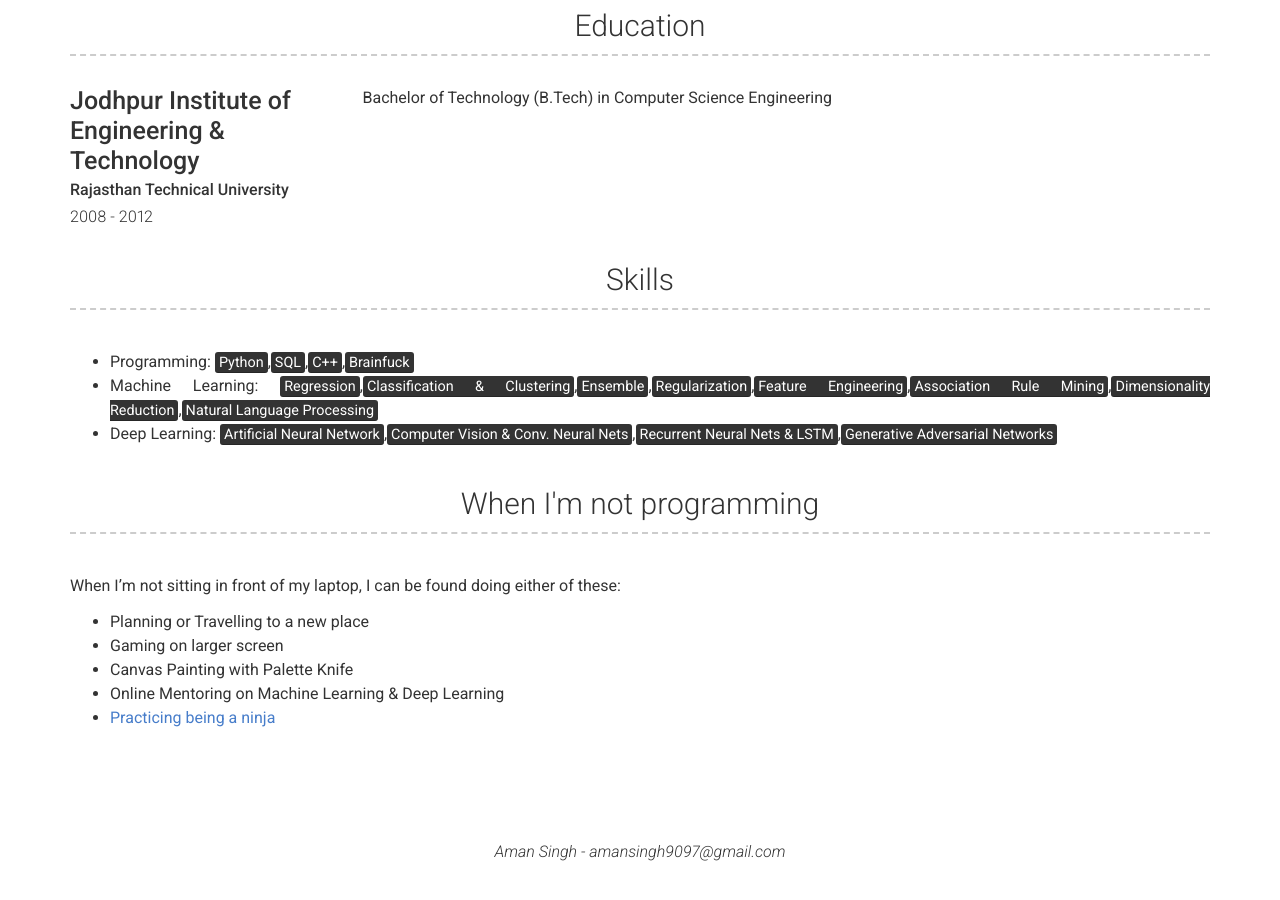
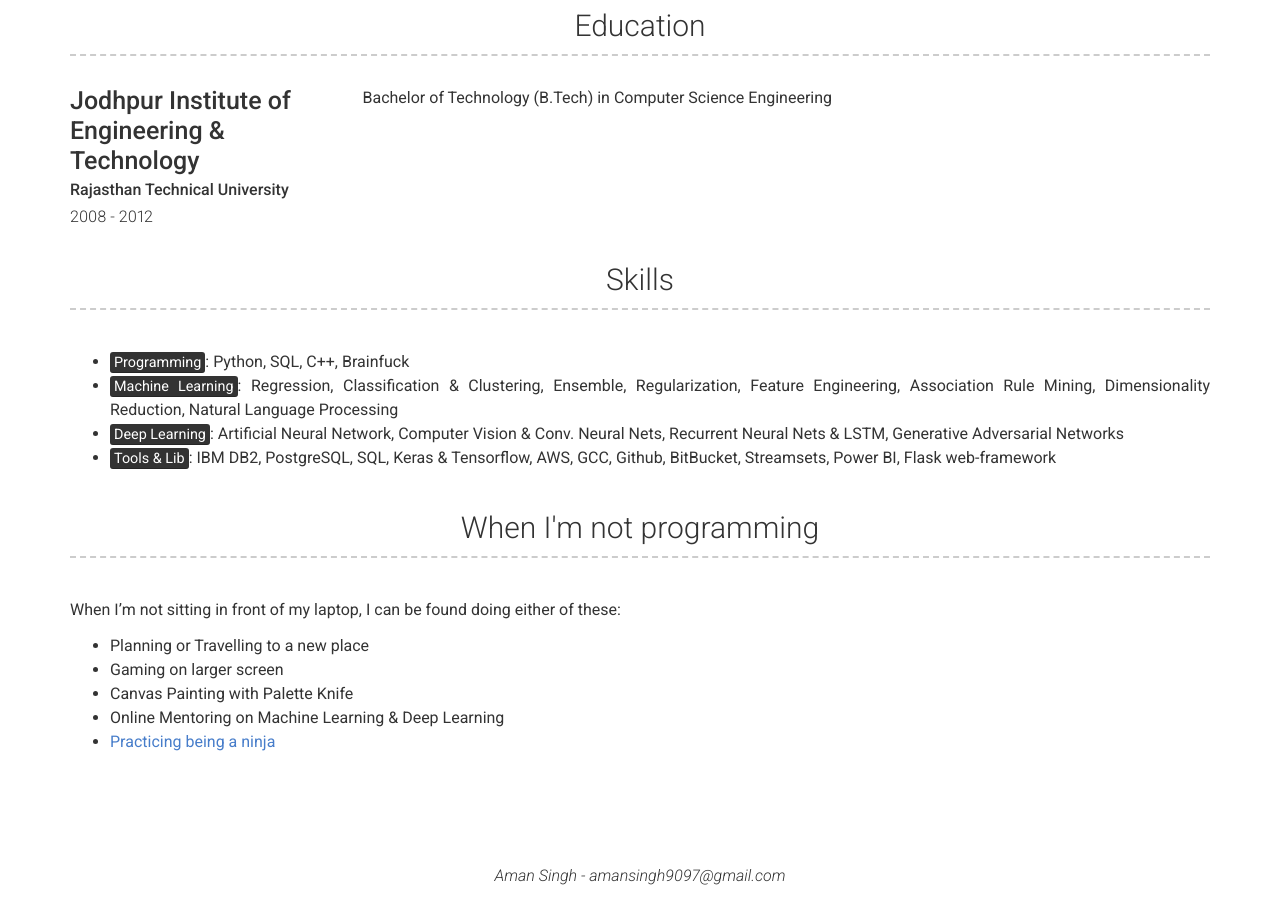
Before and after one commit to amansingh9097/portfolio, a Jekyll site: the page built from index.md, in a window 1280 px wide and 900 px high, scrolled down 1877 px. Built offline with Jekyll 4.4.1, drawn with Linux system fonts in a browser that asks for light colours; nearby versions of some CDN libraries; before the commit the page ends 2753 px from its top, so only the background shows below that.

Commit message:
Update _config.yml

```diff
--- a/_config.yml
+++ b/_config.yml
@@ -64,9 +64,10 @@ about_content: | # this will include new lines to allow paragraphs
 # More Section
 skills_title: Skills
 skills_content: | # this will include new lines to allow paragraphs
-  - Programming: <mark>Python</mark>,<mark>SQL</mark>,<mark>C++</mark>,<mark>Brainfuck</mark>
-  - Machine Learning: <mark>Regression</mark>,<mark>Classification & Clustering</mark>,<mark>Ensemble</mark>,<mark>Regularization</mark>,<mark>Feature Engineering</mark>,<mark>Association Rule Mining</mark>,<mark>Dimensionality Reduction</mark>,<mark>Natural Language Processing</mark>
-  - Deep Learning: <mark>Artificial Neural Network</mark>,<mark>Computer Vision & Conv. Neural Nets</mark>,<mark>Recurrent Neural Nets & LSTM</mark>,<mark>Generative Adversarial Networks</mark>
+  - <mark>Programming</mark>: Python, SQL, C++, Brainfuck
+  - <mark>Machine Learning</mark>: Regression, Classification & Clustering, Ensemble, Regularization, Feature Engineering, Association Rule Mining, Dimensionality Reduction, Natural Language Processing
+  - <mark>Deep Learning</mark>: Artificial Neural Network, Computer Vision & Conv. Neural Nets, Recurrent Neural Nets & LSTM, Generative Adversarial Networks
+  - <mark>Tools & Lib</mark>: IBM DB2, PostgreSQL, SQL, Keras & Tensorflow, AWS, GCC, Github, BitBucket, Streamsets, Power BI, Flask web-framework
 
 # More Section
 more_title: When I'm not programming
```
